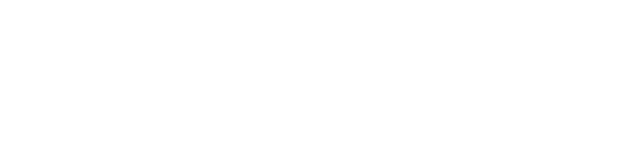
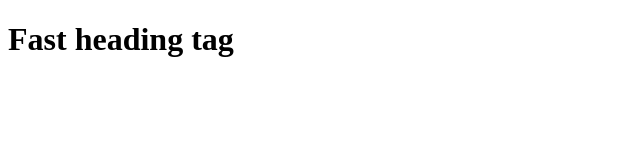
Before and after one commit to sabbirahamed25/my-first-repo, a plain HTML site: page index.html in a window 1280 px wide. Shown: the whole page, without its empty margins (0-640 px from the left). Drawn offline with Linux system fonts and the light colour scheme.

Commit message:
Update index.html

```diff
--- a/index.html
+++ b/index.html
@@ -7,6 +7,6 @@
     <title>My First Github Repo</title>
 </head>
 <body>
-
+   <h1>Fast heading tag</h1>
 </body>
 </html>
```
